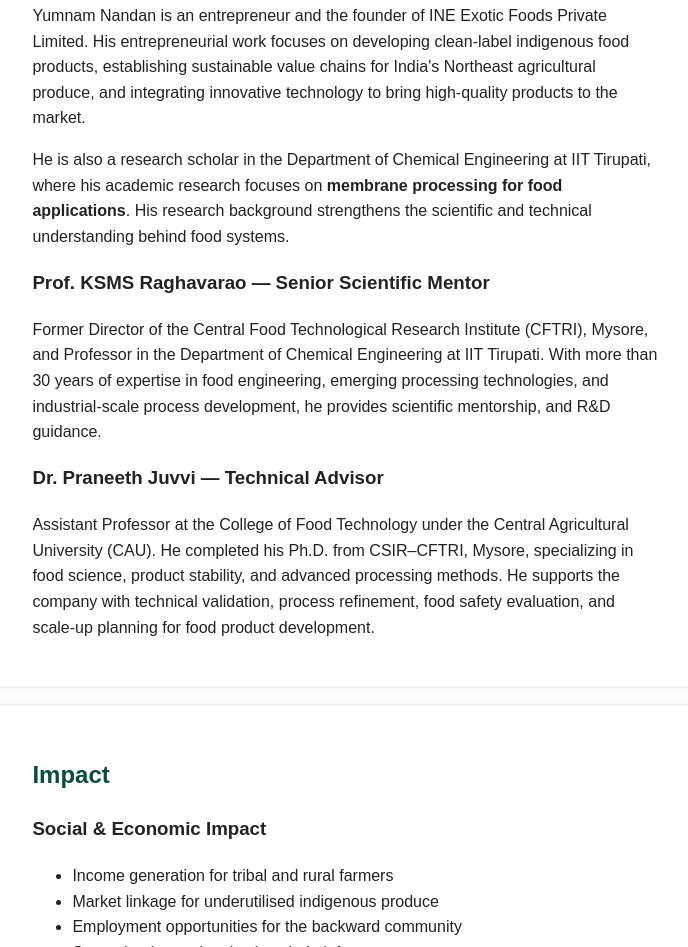
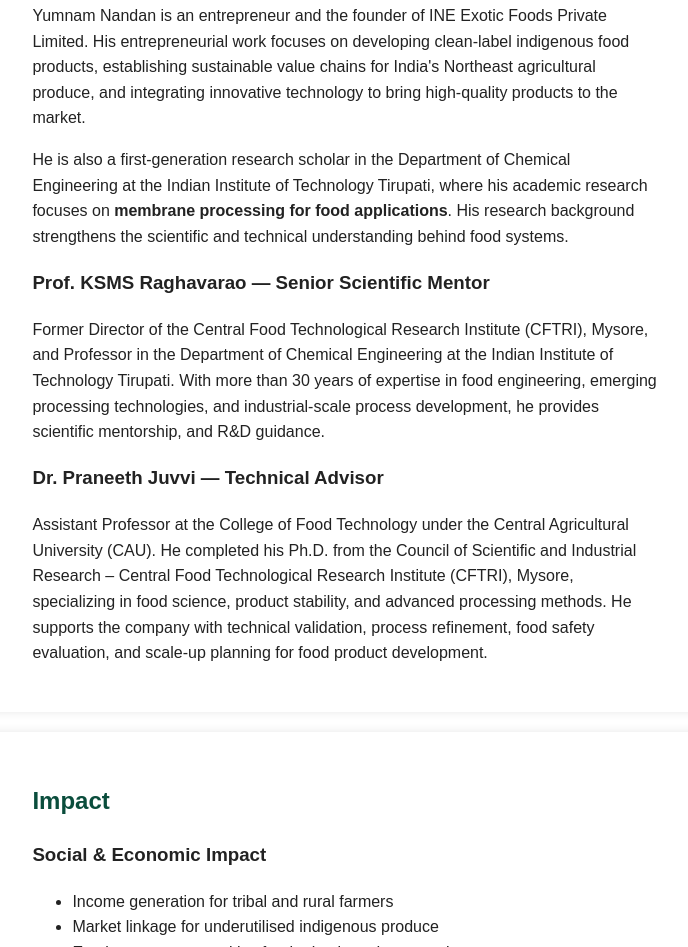
Before and after one commit to yumnamnandan-cmd/yumnamnandan-cmd.github.io, a plain HTML site: page index.html in a window 1280 px wide. Shown: the part 1811-2758 px from the top of the page, without its empty margins (294-982 px from the left). Drawn offline with Linux system fonts and the light colour scheme.

Commit message:
Update academic affiliations and details in index.html

```diff
--- a/index.html
+++ b/index.html
@@ -131,8 +131,8 @@
         agricultural produce, and integrating innovative technology to bring high-quality products to the market.
     </p>
     <p>
-         He is also a research scholar in the Department of Chemical
-        Engineering at IIT Tirupati, where his academic research focuses on <strong>membrane processing for food
+         He is also a first-generation research scholar in the Department of Chemical
+        Engineering at the Indian Institute of Technology Tirupati, where his academic research focuses on <strong>membrane processing for food
         applications</strong>. His research background strengthens the scientific and technical understanding behind
         food systems.
     </p>
@@ -140,7 +140,7 @@
     <h3>Prof. KSMS Raghavarao — Senior Scientific Mentor</h3>
     <p>
         Former Director of the Central Food Technological Research Institute (CFTRI), Mysore, and Professor in the
-        Department of Chemical Engineering at IIT Tirupati. With more than 30 years of expertise in food engineering,
+        Department of Chemical Engineering at the Indian Institute of Technology Tirupati. With more than 30 years of expertise in food engineering,
         emerging processing technologies, and industrial-scale process development, he provides scientific mentorship, and
         R&D guidance.
     </p>
@@ -148,7 +148,7 @@
     <h3>Dr. Praneeth Juvvi — Technical Advisor</h3>
     <p>
         Assistant Professor at the College of Food Technology under the Central Agricultural University (CAU). He
-        completed his Ph.D. from CSIR–CFTRI, Mysore, specializing in food science, product stability, and advanced
+        completed his Ph.D. from the Council of Scientific and Industrial Research – Central Food Technological Research Institute (CFTRI), Mysore, specializing in food science, product stability, and advanced
         processing methods. He supports the company with technical validation, process refinement, food safety
         evaluation, and scale-up planning for food product development.
     </p>
```
